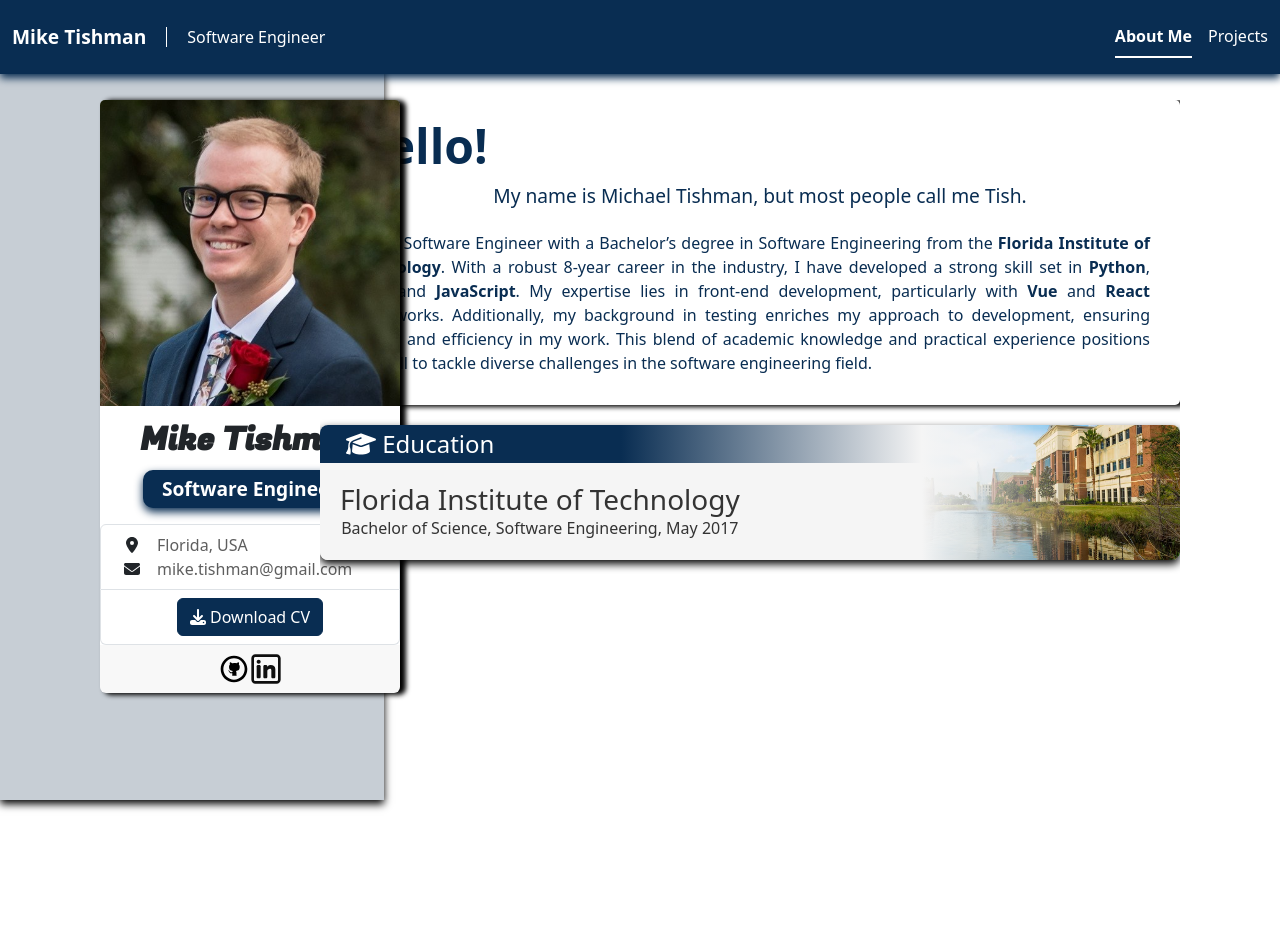
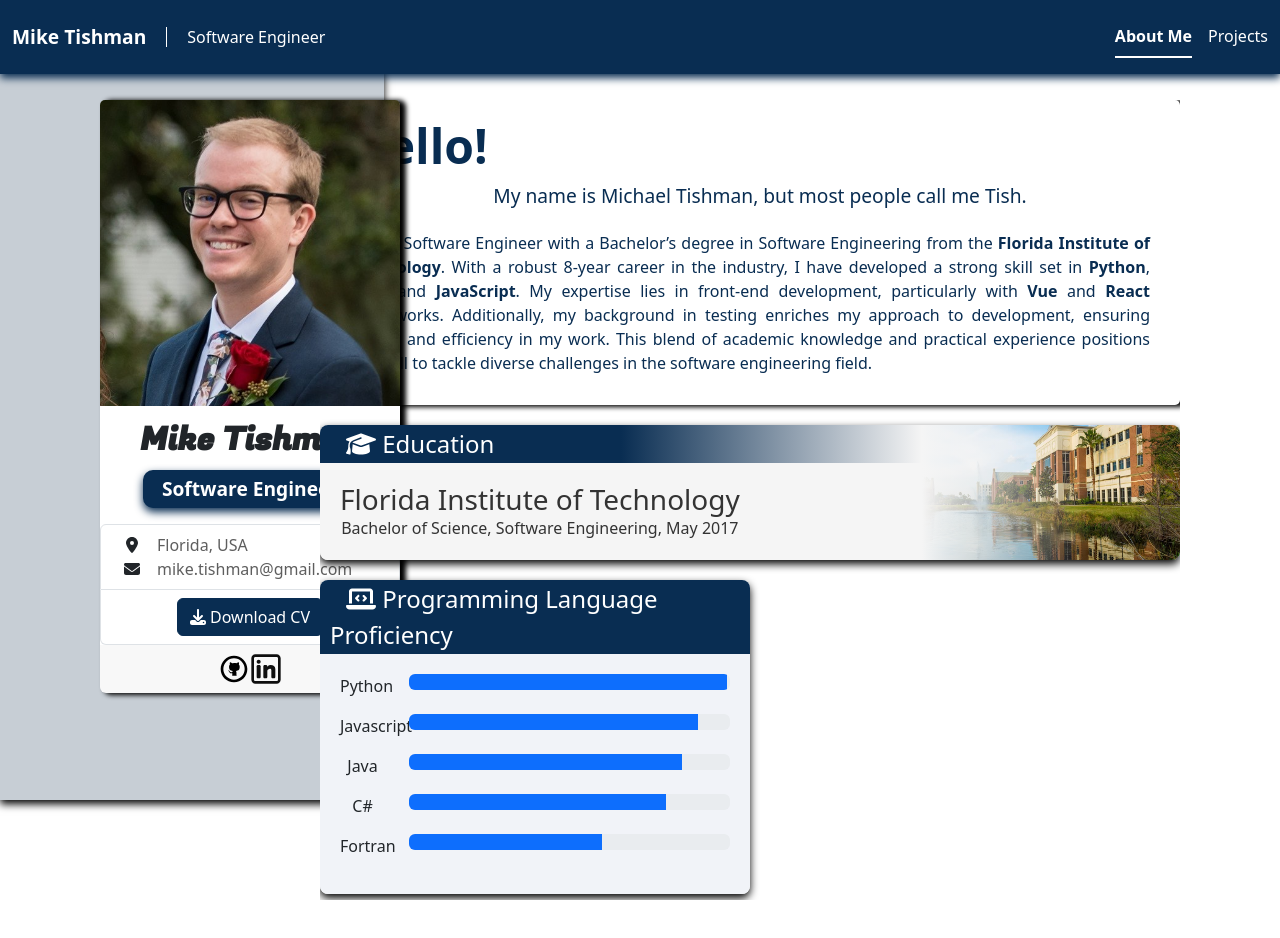
Before and after one commit to Tishinator/Tishinator.github.io, a React (Create React App) app in the folder user-page/: page / in a window 1280 px wide. Shown: the top 938 px of the page. Built offline with nearby package versions, Linux system fonts and the light colour scheme.

Commit message:
added skills panel

```diff
--- a/user-page/src/components/Education.js
+++ b/user-page/src/components/Education.js
@@ -1,5 +1,5 @@
 import React from 'react';
-import education from '../data/education.json'
+import education from '../data/json/education.json'
 import './css/Education.css'
 import { FontAwesomeIcon} from '@fortawesome/react-fontawesome'
 import { faGraduationCap } from '@fortawesome/free-solid-svg-icons';
--- /dev/null
+++ b/user-page/src/components/Skills.js
@@ -0,0 +1,45 @@
+import React, { useState, useEffect } from 'react';
+import skills from '../data/json/skills.json'
+import './css/Skills.css'
+import { FontAwesomeIcon} from '@fortawesome/react-fontawesome'
+import { faLaptopCode } from '@fortawesome/free-solid-svg-icons';
+import { ProgressBar, Container, Row, Col } from 'react-bootstrap';
+
+const Skills = () => {
+    const [programmingLanguages, setProgrammingLanguages] = useState([]);
+    const [databases, setDatabases] = useState([]);
+
+    useEffect(() => {
+      // Load data from the JSON file
+      setProgrammingLanguages(skills.programmingLanguages);
+      setDatabases(skills.Databases);
+    }, []);
+
+    const renderProgressBars = (items) => {
+        return items.map((item, index) => (
+          <Row key={index} className="mb-3">
+            <Col xs={2}><span>{item.name}</span></Col>
+            <Col lg={10}>
+              <ProgressBar now={item.progress}/>
+            </Col>
+          </Row>
+        ));
+      };
+
+    return (
+        <div className="skills-section">
+            <div className="skills-card">
+                <div className="skills-header">
+                <FontAwesomeIcon icon={faLaptopCode} /> <span>Programming Language Proficiency </span>
+                </div>
+                <div className="skills-body">
+                    <div style={{ display: 'flex', flexDirection: 'column', justifyContent: 'space-evenly', width: "100%"}}>
+                    {renderProgressBars(programmingLanguages)}
+                    </div>
+                </div>
+            </div>
+        </div>
+    );
+};
+
+export default Skills;
--- /dev/null
+++ b/user-page/src/components/WorkExperience.js
@@ -0,0 +1,36 @@
+import React, { useState, useEffect } from 'react';
+import Accordion from 'react-bootstrap/Accordion';
+import Button from 'react-bootstrap/Button';
+import Card from 'react-bootstrap/Card';
+import jobData from '../data/json/workexp.json'
+
+const WorkExperience = () => {
+  const [jobs, setJobs] = useState([]);
+
+  useEffect(() => {
+    setJobs(jobData.jobs);
+  }, []);
+
+  return (
+    <div>
+            <Accordion>
+                {jobs.map((job, index) => (
+                    <Card key={index}>
+                        <Card.Header>
+                            <Accordion.Toggle as={Button} variant="link" eventKey={String(index)}>
+                                {job.jobTitle} - {job.company} ({job.timeFrame})
+                            </Accordion.Toggle>
+                        </Card.Header>
+                        <Accordion.Collapse eventKey={String(index)}>
+                            <Card.Body>
+                                {job.jobDescription}
+                            </Card.Body>
+                        </Accordion.Collapse>
+                    </Card>
+                ))}
+            </Accordion>
+        </div>
+  );
+};
+
+export default WorkExperience;
--- /dev/null
+++ b/user-page/src/components/css/Skills.css
@@ -0,0 +1,57 @@
+.skills-section {
+    margin-top: 20px;
+    width: 50%;
+    align-self: start;
+}
+
+.skills-card {
+    border-radius: 8px;
+    box-shadow: 0 4px 8px rgb(0, 0, 0);
+    /* max-width: 600px; */
+    /* margin: auto; */
+    overflow: hidden;
+    position: relative; /* For positioning the gradient overlay */
+    /* transition: background-size 0.3s ease; */
+}
+
+.skills-card:hover {
+    background-size: 42%; /* Slightly larger on hover */
+}
+
+.skills-card::after {
+    content: '';
+    position: absolute;
+    top: 0;
+    right: 0;
+    bottom: 0;
+    left: 0;
+    background: rgb(241, 243, 248);
+}
+
+.skills-header {
+    background-color: #092d52;
+    color: white;
+    padding: 1px 10px;
+    text-align: left;
+    text-indent: 1rem;
+    position: relative; /* To ensure it's above the gradient */
+    z-index: 1;
+    font-size: 1.5rem;
+
+}
+
+
+
+.skills-body {
+    display: flex;
+    align-items: center;
+    padding: 20px;
+    position: relative; /* To ensure it's above the gradient */
+    z-index: 1;
+    width: 100%;
+}
+
+.skills-info h3, .skills-info p {
+    margin: 0;
+    color: #333; /* Adjust color for readability */
+}
--- /dev/null
+++ b/user-page/src/data/json/skills.json
@@ -0,0 +1,38 @@
+{
+   "programmingLanguages": [
+     {
+       "name": "Python",
+       "progress": 99
+     },
+     {
+       "name": "Javascript",
+       "progress": 90
+     },
+     {
+       "name": "Java",
+       "progress": 85
+     },
+     {
+       "name": "C#",
+       "progress": 80
+     },
+     {
+       "name": "Fortran",
+       "progress": 60
+     }
+   ],
+   "Databases": [
+     {
+       "name": "ElasticSearch",
+       "progress": 80
+     },
+     {
+       "name": "SQLite",
+       "progress": 70
+     },
+     {
+       "name": "MySQL",
+       "progress": 85
+     }
+   ]
+ }
--- /dev/null
+++ b/user-page/src/data/json/tools.json
@@ -0,0 +1,6 @@
+{
+    "devEnv" : ["Visual Studio Code", "Pycharm", "Eclipse"],
+    "verControl": ["Git", "GitHub"],
+    "issueTracking" : ["JIRA"],
+    "contIntegration": ["Jenkins"]
+}
--- a/user-page/src/pages/Home.js
+++ b/user-page/src/pages/Home.js
@@ -3,6 +3,8 @@ import './css/Home.css'
 import UserCard from '../components/UserCard';
 import AboutMe from '../components/AboutMe';
 import Education from '../components/Education';
+import Skills from '../components/Skills';
+// import WorkExperience from '../components/WorkExperience';
 
 // hooks
 import useDocumentTitle from '../hooks/useDocumentTitle'
@@ -19,6 +21,8 @@ function Home() {
           <div className='rightPanel'>
             <AboutMe />
             <Education />
+            <Skills />
+            {/* <WorkExperience /> */}
           </div>
       </div>
 
```
Also changed, not shown: user-page/src/data/json/workexp.json (added, +34 -0 lines), user-page/src/data/json/education.json (renamed from user-page/src/data/education.json).
